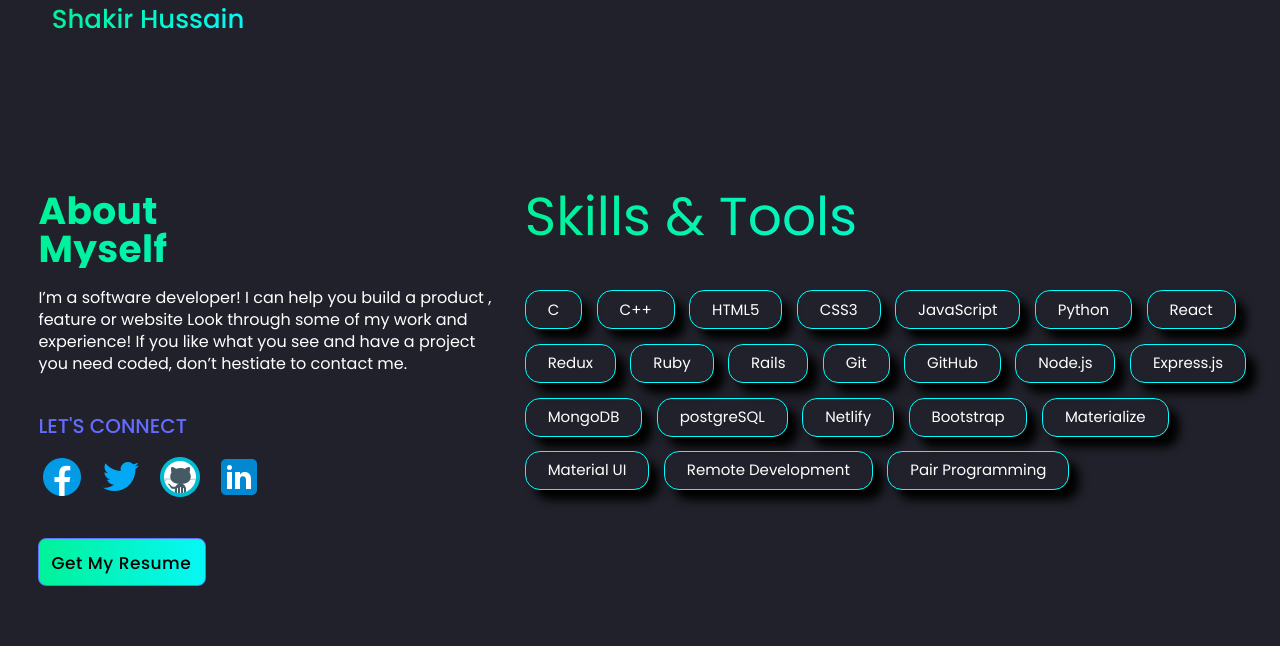
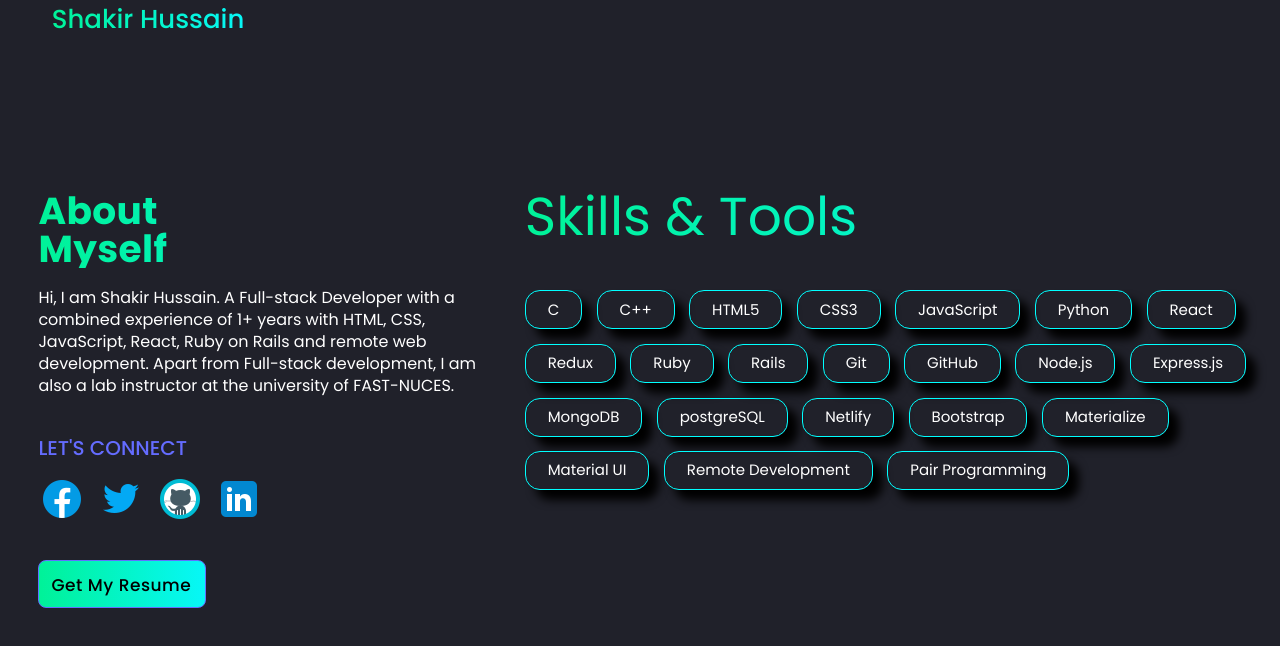
Before and after one commit to Shakir-Hussain12/Portfolio, a React (Vite) app: page /about in a window 1280 px wide. Shown: the top 646 px of the page. Built offline with nearby package versions, Linux system fonts and the light colour scheme.

Commit message:
Fixed Linters

```diff
--- a/src/pages/About.jsx
+++ b/src/pages/About.jsx
@@ -19,7 +19,7 @@ const About = () => (
           Myself
         </h1>
         <p className="body-text">
-          I’m a software developer! I can help you build a product , feature or website Look through some of my work and experience! If you like what you see and have a project you need coded, don’t hestiate to contact me.
+          Hi, I am Shakir Hussain. A Full-stack Developer with a combined experience of 1+ years with HTML, CSS, JavaScript, React, Ruby on Rails and remote web development. Apart from Full-stack development, I am also a lab instructor at the university of FAST-NUCES.
         </p>
         <a href="/" className="connect">
           Let&apos;s connect
--- a/src/pages/Home.jsx
+++ b/src/pages/Home.jsx
@@ -58,7 +58,7 @@ const Home = () => {
           <p className="body-text">
             I’m a Full-stack developer and I can help you build a product , feature or website. Look through some of my work and experience! If you like what you see and have a project you need coded, don’t hestiate to contact me.
           </p>
-          <a className="contact-btn" href="#contact">Contact Me</a>
+          <a className="contact-btn" href="#contact">Contact Here</a>
           <p href="/" className="connect">
             Let&apos;s connect
           </p>
@@ -82,7 +82,7 @@ const Home = () => {
             Myself
           </h1>
           <p className="body-text">
-            I’m a Full-stack developer! I can help you build a product , feature or website Look through some of my work and experience! If you like what you see and have a project you need coded, don’t hestiate to contact me.
+            Hi, I am Shakir Hussain. Full-stack Developer with a combined experience of 1+ years with HTML, CSS, JavaScript, React, Ruby on Rails and remote web development. Apart from Full-stack development, I am also a lab instructor at the university of FAST-NUCES.
           </p>
           <a href="/" className="connect">
             Let&apos;s connect
--- a/src/pages/Style.css
+++ b/src/pages/Style.css
@@ -8,10 +8,16 @@
   --c1: rgb(255, 255, 255, 1);
   --c2: rgba(58, 59, 57, 0.5);
   --back-color: #20212a;
+
   width: 100%;
 }
 
-h1, h2, h3, h4, h5, h6 {
+h1,
+h2,
+h3,
+h4,
+h5,
+h6 {
   background: -webkit-linear-gradient(left, #00f298, #07f7f7);
   -webkit-background-clip: text;
   -webkit-text-fill-color: transparent;
@@ -101,18 +107,22 @@ p {
     --gradX: 100%;
     --gradY: 50%;
   }
+
   40% {
     --gradX: 100%;
     --gradY: 100%;
   }
+
   60% {
     --gradX: 50%;
     --gradY: 100%;
   }
+
   80% {
     --gradX: 0%;
     --gradY: 50%;
   }
+
   100% {
     --gradX: 50%;
     --gradY: 0%;
@@ -137,7 +147,6 @@ p {
   inherits: true;
 }
 
-
 .link.active {
   border-bottom: 3px solid green;
 }
@@ -146,6 +155,7 @@ body {
   font-family: "Poppins", sans-serif;
   margin: 0;
   overflow-x: hidden;
+  background-color: var(--back-color);
 }
 
 li {
@@ -158,23 +168,29 @@ li {
   padding: 1% 3%;
   margin: 1% 0;
   filter: drop-shadow(1px 1px 1px);
+
   --border-size: 1px;
+
   border-radius: 10px;
+
   --border-angle: 0turn;
-  background-image: conic-gradient(
+
+  background-image:
+    conic-gradient(
       from var(--border-angle),
       #213,
       #112 50%,
       #213
     ),
     conic-gradient(from var(--border-angle), transparent 20%, #08f, #f03);
-  background-size: calc(100% - (var(--border-size) * 2))
+  background-size:
+    calc(100% - (var(--border-size) * 2))
     calc(100% - (var(--border-size) * 2)),
     cover;
   background-position: center center;
   background-repeat: no-repeat;
+  animation: bg-spin 3s linear infinite;
 
-  animation: bg-spin 3s linear infinite;
   @keyframes bg-spin {
     to {
       --border-angle: 1turn;
@@ -218,13 +234,6 @@ h1 {
   font-size: 40px;
   line-height: 52px;
   font-style: normal;
-}
-
-.thumbnail > img {
-  width: 100%;
-  height: auto;
-  padding-inline-start: 2%;
-  border-radius: 10px;
 }
 
 .showtech {
@@ -411,6 +420,13 @@ h1 {
   flex-direction: row;
   justify-content: space-between;
   align-items: center;
+}
+
+.thumbnail > img {
+  width: 100%;
+  height: auto;
+  padding-inline-start: 2%;
+  border-radius: 10px;
 }
 
 .list-item > span > img:hover {
@@ -634,7 +650,7 @@ nav {
   }
 
   .left-head {
-    padding: 110px 80px 0px 80px;
+    padding: 110px 80px 0 80px;
     height: 60vh;
   }
 
@@ -643,11 +659,6 @@ nav {
     line-height: 60px;
     letter-spacing: 0.37px;
     margin-bottom: 2px;
-  }
-
-  .list-item > span > img {
-    position: relative;
-    top: 8px;
   }
 
   #work,
@@ -754,6 +765,11 @@ nav {
   hr.solid {
     width: 95%;
   }
+
+  .list-item > span > img {
+    position: relative;
+    top: 8px;
+  }
 }
 
 @media (min-width: 950px) {
@@ -786,6 +802,7 @@ nav {
     box-shadow: 5px 5px 5px green;
   }
 }
+
 @media (min-width: 1000px) {
   header {
     top: -2vh;
```
Lines whose indentation alone changed are shown as unchanged.
